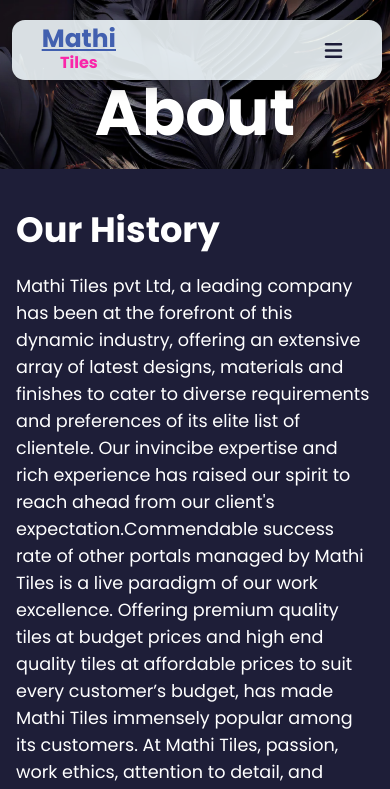
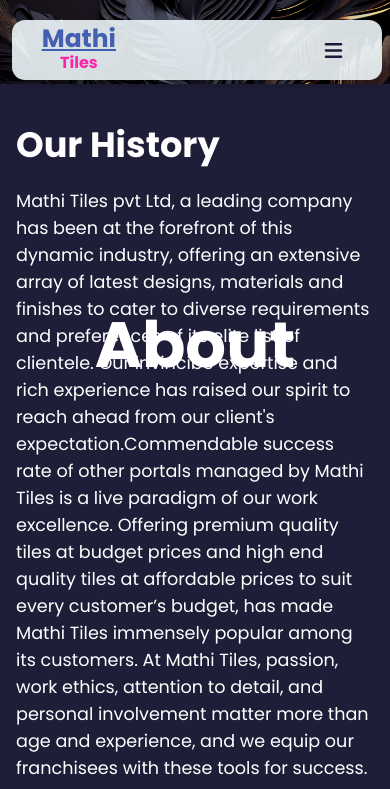
Before and after one commit to Mathiyarasi-soundar/Mathi-Tiles, a React (Create React App) app: page /mathi-tiles/about in a window 390 px wide. Shown: the top 789 px of the page. Built offline with nearby package versions, Linux system fonts and the light colour scheme; a web font is replaced by a local one.

Commit message:
Update About.css

```diff
--- a/src/Routes/Styles/About.css
+++ b/src/Routes/Styles/About.css
@@ -30,7 +30,10 @@
 
     .about-img {
         width: 100%;
-        height: 20vh;
+        height: 10vh;
+    }
+    .about-head{
+        top:20rem
     }
 
 }
```
